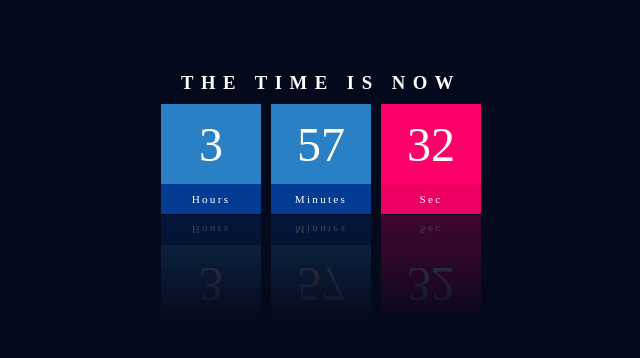
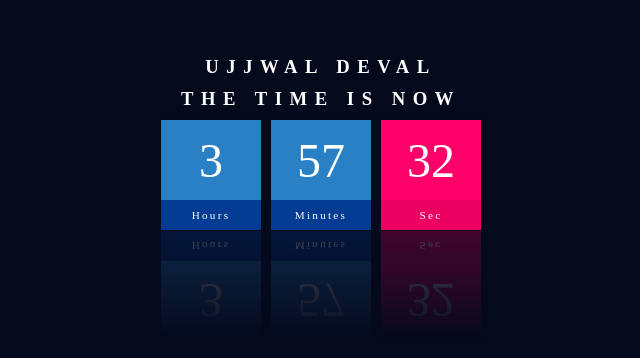
Before and after one commit to 123949/digitalWatch.github.io, a plain HTML site: page index.html in a window 1280 px wide. Shown: the part 262-620 px from the top of the page, without its empty margins (319-959 px from the left). Drawn offline with Linux system fonts and the light colour scheme.

Commit message:
Update index.html

```diff
--- a/index.html
+++ b/index.html
@@ -15,6 +15,7 @@
     START HTML FOR CLOCK
 	======================-->
 <div id="clock">
+    <h3>UJJWAL DEVAL</h3>
    <h3>THE TIME IS NOW</h3>
    <div id="time">
         <div> <span id="hour"></span><span>Hours</span></div>
```
